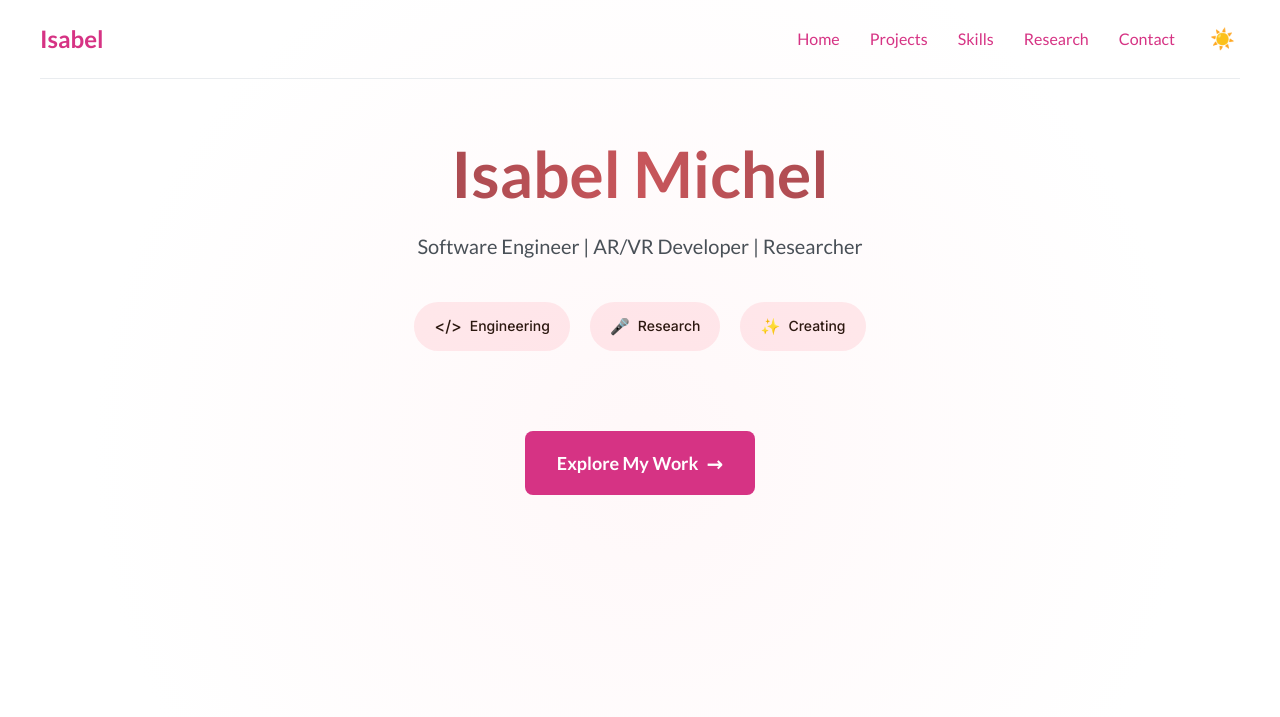
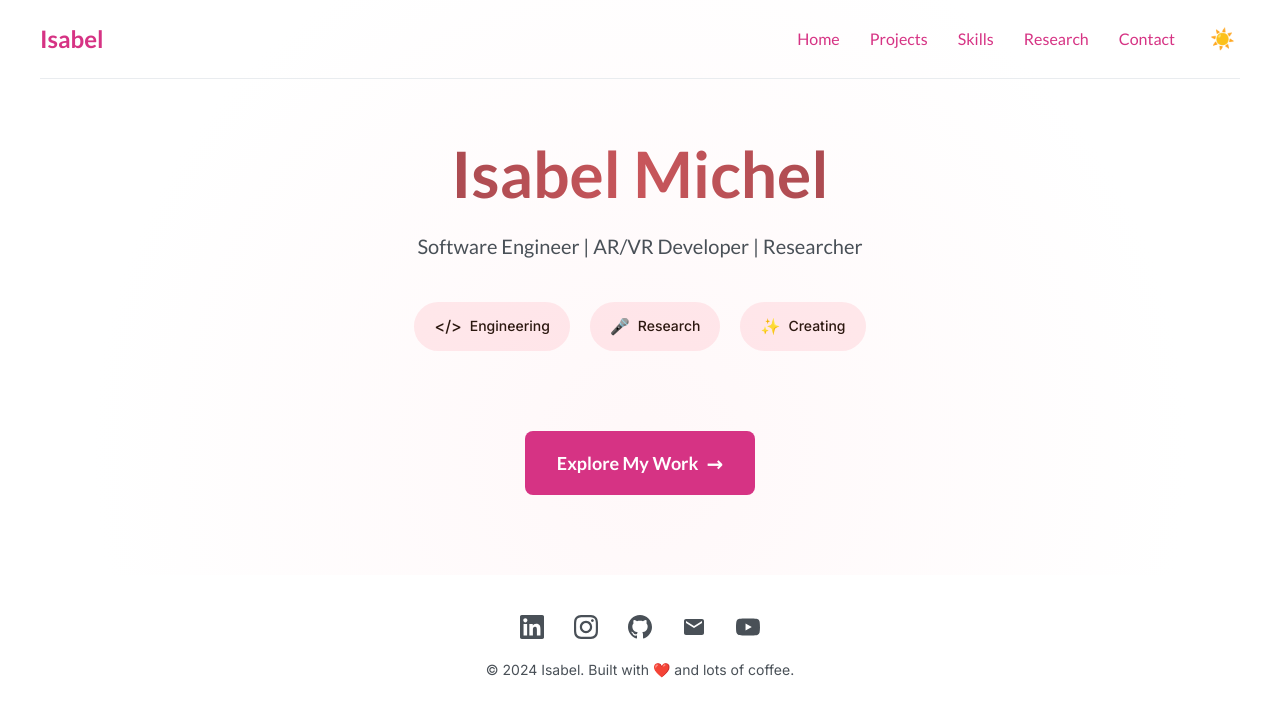
Before and after one commit to ismichel/ismichel.github.io, a Jekyll site: the page built from _posts/2025-06-10-memories-ar-project.markdown, in a window 1280 px wide. Shown: the top 717 px of the page. Built offline with Jekyll 4.4.1, drawn with Linux system fonts in a browser that asks for light colours.

Commit message:
Added to home page

```diff
--- a/_layouts/default.html
+++ b/_layouts/default.html
@@ -223,6 +223,57 @@
         align-items: center;
       }
     }
+
+    /* Footer */
+    .footer {
+      margin-top: 80px;
+      padding: 40px 0;
+      text-align: center;
+      background-color: white;
+    }
+
+    .social-icons {
+      display: flex;
+      justify-content: center;
+      gap: 30px;
+      margin-bottom: 20px;
+    }
+
+    .social-icon {
+      color: #495057;
+      text-decoration: none;
+      transition: color 0.3s ease;
+      display: flex;
+      align-items: center;
+      justify-content: center;
+    }
+
+    .social-icon:hover {
+      color: #d63384;
+    }
+
+    .copyright {
+      color: #495057;
+      font-size: 14px;
+      font-weight: 400;
+    }
+
+    @media (max-width: 768px) {
+      .social-icons {
+        gap: 25px;
+      }
+    }
+
+    @media (max-width: 480px) {
+      .social-icons {
+        gap: 20px;
+      }
+
+      .footer {
+        margin-top: 60px;
+        padding: 30px 0;
+      }
+    }
   </style>
 </head>
 
@@ -263,6 +314,40 @@
 
       <a href="/#projects" class="cta-button">Explore My Work</a>
     </main>
+
+    <!-- Footer -->
+    <footer class="footer">
+      <div class="social-icons">
+        <a href="https://linkedin.com/in/your-profile" class="social-icon" target="_blank" rel="noopener">
+          <svg width="24" height="24" viewBox="0 0 24 24" fill="currentColor">
+            <path d="M20.447 20.452h-3.554v-5.569c0-1.328-.027-3.037-1.852-3.037-1.853 0-2.136 1.445-2.136 2.939v5.667H9.351V9h3.414v1.561h.046c.477-.9 1.637-1.85 3.37-1.85 3.601 0 4.267 2.37 4.267 5.455v6.286zM5.337 7.433c-1.144 0-2.063-.926-2.063-2.065 0-1.138.92-2.063 2.063-2.063 1.14 0 2.064.925 2.064 2.063 0 1.139-.925 2.065-2.064 2.065zm1.782 13.019H3.555V9h3.564v11.452zM22.225 0H1.771C.792 0 0 .774 0 1.729v20.542C0 23.227.792 24 1.771 24h20.451C23.2 24 24 23.227 24 22.271V1.729C24 .774 23.2 0 22.222 0h.003z"/>
+          </svg>
+        </a>
+        <a href="https://instagram.com/your-profile" class="social-icon" target="_blank" rel="noopener">
+          <svg width="24" height="24" viewBox="0 0 24 24" fill="currentColor">
+            <path d="M12 2.163c3.204 0 3.584.012 4.85.07 3.252.148 4.771 1.691 4.919 4.919.058 1.265.069 1.645.069 4.849 0 3.205-.012 3.584-.069 4.849-.149 3.225-1.664 4.771-4.919 4.919-1.266.058-1.644.07-4.85.07-3.204 0-3.584-.012-4.849-.07-3.26-.149-4.771-1.699-4.919-4.92-.058-1.265-.07-1.644-.07-4.849 0-3.204.013-3.583.07-4.849.149-3.227 1.664-4.771 4.919-4.919 1.266-.057 1.645-.069 4.849-.069zm0-2.163c-3.259 0-3.667.014-4.947.072-4.358.2-6.78 2.618-6.98 6.98-.059 1.281-.073 1.689-.073 4.948 0 3.259.014 3.668.072 4.948.2 4.358 2.618 6.78 6.98 6.98 1.281.058 1.689.072 4.948.072 3.259 0 3.668-.014 4.948-.072 4.354-.2 6.782-2.618 6.979-6.98.059-1.28.073-1.689.073-4.948 0-3.259-.014-3.667-.072-4.947-.196-4.354-2.617-6.78-6.979-6.98-1.281-.059-1.69-.073-4.949-.073zm0 5.838c-3.403 0-6.162 2.759-6.162 6.162s2.759 6.163 6.162 6.163 6.162-2.759 6.162-6.163c0-3.403-2.759-6.162-6.162-6.162zm0 10.162c-2.209 0-4-1.79-4-4 0-2.209 1.791-4 4-4s4 1.791 4 4c0 2.21-1.791 4-4 4zm6.406-11.845c-.796 0-1.441.645-1.441 1.44s.645 1.44 1.441 1.44c.795 0 1.439-.645 1.439-1.44s-.644-1.44-1.439-1.44z"/>
+          </svg>
+        </a>
+        <a href="https://github.com/your-profile" class="social-icon" target="_blank" rel="noopener">
+          <svg width="24" height="24" viewBox="0 0 24 24" fill="currentColor">
+            <path d="M12 0c-6.626 0-12 5.373-12 12 0 5.302 3.438 9.8 8.207 11.387.599.111.793-.261.793-.577v-2.234c-3.338.726-4.033-1.416-4.033-1.416-.546-1.387-1.333-1.756-1.333-1.756-1.089-.745.083-.729.083-.729 1.205.084 1.839 1.237 1.839 1.237 1.07 1.834 2.807 1.304 3.492.997.107-.775.418-1.305.762-1.604-2.665-.305-5.467-1.334-5.467-5.931 0-1.311.469-2.381 1.236-3.221-.124-.303-.535-1.524.117-3.176 0 0 1.008-.322 3.301 1.23.957-.266 1.983-.399 3.003-.404 1.02.005 2.047.138 3.006.404 2.291-1.552 3.297-1.23 3.297-1.23.653 1.653.242 2.874.118 3.176.77.84 1.235 1.911 1.235 3.221 0 4.609-2.807 5.624-5.479 5.921.43.372.823 1.102.823 2.222v3.293c0 .319.192.694.801.576 4.765-1.589 8.199-6.086 8.199-11.386 0-6.627-5.373-12-12-12z"/>
+          </svg>
+        </a>
+        <a href="mailto:your-email@example.com" class="social-icon">
+          <svg width="24" height="24" viewBox="0 0 24 24" fill="currentColor">
+            <path d="M20 4H4c-1.1 0-1.99.9-1.99 2L2 18c0 1.1.9 2 2 2h16c1.1 0 2-.9 2-2V6c0-1.1-.9-2-2-2zm0 4l-8 5-8-5V6l8 5 8-5v2z"/>
+          </svg>
+        </a>
+        <a href="https://youtube.com/your-channel" class="social-icon" target="_blank" rel="noopener">
+          <svg width="24" height="24" viewBox="0 0 24 24" fill="currentColor">
+            <path d="M23.498 6.186a3.016 3.016 0 0 0-2.122-2.136C19.505 3.545 12 3.545 12 3.545s-7.505 0-9.377.505A3.017 3.017 0 0 0 .502 6.186C0 8.07 0 12 0 12s0 3.93.502 5.814a3.016 3.016 0 0 0 2.122 2.136c1.871.505 9.376.505 9.376.505s7.505 0 9.377-.505a3.015 3.015 0 0 0 2.122-2.136C24 15.93 24 12 24 12s0-3.93-.502-5.814zM9.545 15.568V8.432L15.818 12l-6.273 3.568z"/>
+          </svg>
+        </a>
+      </div>
+      <div class="copyright">
+        © 2024 {{ site.name }}. Built with <span style="color: #d63384;">❤️</span> and lots of coffee.
+      </div>
+    </footer>
   </div>
 
   <script>
```
